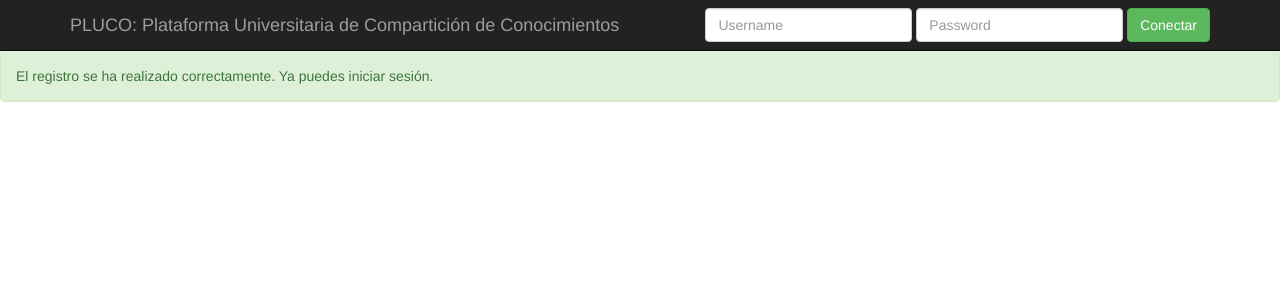
After one commit to romilgildo/IV-PLUCO-RMH, a Django app: page /registrocorrecto in a window 1280 px wide. The commit adds this page. Shown: the top 300 px of the page. Run offline with Django 3.2, Linux system fonts and the light colour scheme; some libraries are stand-ins or nearby versions.

Commit message:
login funcionando

```diff
--- a/plucoapp/settings.py
+++ b/plucoapp/settings.py
@@ -111,3 +111,8 @@ STATIC_URL = '/static/'
 STATICFILES_DIRS = (
     os.path.join(BASE_DIR, 'static/'),
 )
+
+# Redirect when login is correct.
+LOGIN_REDIRECT_URL = "/"
+# Redirect when login is not correct.
+LOGIN_URL = '/'
--- a/plucoapp/templates/base.html
+++ b/plucoapp/templates/base.html
@@ -36,15 +36,11 @@
           <a class="navbar-brand" href="/">PLUCO: Plataforma Universitaria de Compartición de Conocimientos</a>
         </div>
         <div id="navbar" class="navbar-collapse collapse">
-          <form class="navbar-form navbar-right">
-            <div class="form-group">
-              <input type="text" placeholder="Email" class="form-control">
-            </div>
-            <div class="form-group">
-              <input type="password" placeholder="Password" class="form-control">
-            </div>
-            <button type="submit" class="btn btn-success">Sign in</button>
-          </form>
+			<!-- login -->
+			{% block toggle_login %}
+				{% include "login.html" %}
+			{% endblock %}
+			<!-- end login -->
         </div><!--/.navbar-collapse -->
       </div>
     </nav>
--- a/plucoapp/templates/index.html
+++ b/plucoapp/templates/index.html
@@ -1,5 +1,4 @@
 {% extends 'base.html' %}
-
 {% block content %}
 
     <!-- Main jumbotron for a primary marketing message or call to action -->
--- /dev/null
+++ b/plucoapp/templates/login.html
@@ -0,0 +1,27 @@
+{% if user.is_authenticated %}
+    <ul class="nav navbar-nav navbar-right">
+        <li class="dropdown">
+            <a class="dropdown-toggle" id="dropuser" data-toggle="dropdown"
+                href="#"><span class="glyphicon glyphicon-user"></span> Bienvenido, {{ user.username }} <b class="caret"></b></a>
+            <ul class="dropdown-menu" role="menu" aria-labelledby="dropuser">
+                <li><a href="">Mis asignaturas </a></li>
+                <li><a href="">Mi cuenta </a></li>
+                <li class="divider"></li>
+                <li><a href="{% url 'django.contrib.auth.views.logout' %}">Desconectar <span class="glyphicon glyphicon-log-out"></span></a></li>
+            </ul>
+        </li>
+    </ul>
+
+{% else %}
+    <form class="navbar-form navbar-right" action="{% url 'django.contrib.auth.views.login' %}"
+            method="post" accept-charset="utf-8">
+        <div class="form-group">
+            <input class="form-control" type="text" placeholder="Username" name="username">
+        </div>
+        <div class="form-group">
+            <input class="form-control" type="password" placeholder="Password" name="password">
+        </div>
+        {% csrf_token %}
+        <button type="submit" class="btn btn-success">Conectar</button>
+    </form>
+{% endif %}
--- a/plucoapp/templates/registroUsuario.html
+++ b/plucoapp/templates/registroUsuario.html
@@ -9,7 +9,7 @@
                 <br><br>
                 <div class="form-group">
                     <div class="col-sm-12">
-                         <input class="btn btn-primary" type="submit" value="Sign up"/>
+                         <input class="btn btn-primary" type="submit" value="Registrar"/>
                     </div>
                 </div>
             </form>
--- /dev/null
+++ b/plucoapp/templates/usuarioRegistrado.html
@@ -0,0 +1,6 @@
+{% extends 'base.html' %}
+{% block content %}
+
+<div class="alert alert-success" role="alert"><p>El registro se ha realizado correctamente. Ya puedes iniciar sesión.</p></div>
+
+{% endblock %}
--- a/plucoapp/urls.py
+++ b/plucoapp/urls.py
@@ -16,6 +16,7 @@ Including another URLconf
 from django.conf.urls import include, url, patterns
 from django.contrib.staticfiles.urls import staticfiles_urlpatterns
 from django.contrib import admin
+from django.contrib.auth.views import login, logout
 from plucoapp import views
 
 urlpatterns = patterns ('',
@@ -27,6 +28,9 @@ urlpatterns = patterns ('',
     url(r'^profesores/$', views.listaProfesores, name='lista_profesores'),
     url(r'^profesores/(?P<dni>[a-zA-Z0-9-]+)/$', views.getProfesor, name='profesor'),
     url(r'^nuevousuario$', views.registroUsuario, name='registro_usuario'),
+    url(r'^registrocorrecto$', views.usuarioRegistrado, name='registro_correcto'),
+    url(r'^login$', login, {'template_name': 'index.html', }, name="login"),
+    url(r'^logout$', logout, {'template_name': 'index.html', }, name="logout"),
     url(r'^admin/', include(admin.site.urls)),
 )
 
--- a/plucoapp/views.py
+++ b/plucoapp/views.py
@@ -1,8 +1,8 @@
 from django.shortcuts import render, render_to_response
 from django.http import HttpResponse, HttpResponseRedirect
 from django.template import RequestContext, loader
-from django.contrib.auth.models import User
-from .forms import NewUserForm
+from django.contrib.auth import login, authenticate, logout
+from django.contrib.auth.forms import UserCreationForm
 from .models import Asignatura, Estudiante, Profesor
 
 # Create your views here.
@@ -36,16 +36,15 @@ def getProfesor(request, dni):
 
 def registroUsuario(request):
 	if request.method == 'POST':  # If the form has been submitted...
-		form = NewUserForm(request.POST)
+		form = UserCreationForm(request.POST)
 		if form.is_valid():  # All validation rules pass
 			# Process the data in form.cleaned_data
-			username = form.cleaned_data["username"]
-			email = form.cleaned_data["email"]
-			password = form.cleaned_data["password"]
-			user = User.objects.create_user(username, email, password)
-			user.save()  # Save new user attributes
+			form.save()  # Save new user attributes
 
-			return HttpResponseRedirect('/')  # Redirect after POST
+			return HttpResponseRedirect('registrocorrecto')  # Redirect after POST
 	else:
-		form = NewUserForm()
+		form = UserCreationForm()
 	return render_to_response('registroUsuario.html', {'form': form}, context_instance=RequestContext(request))
+
+def usuarioRegistrado(request):
+	return render(request, 'usuarioRegistrado.html')
```
